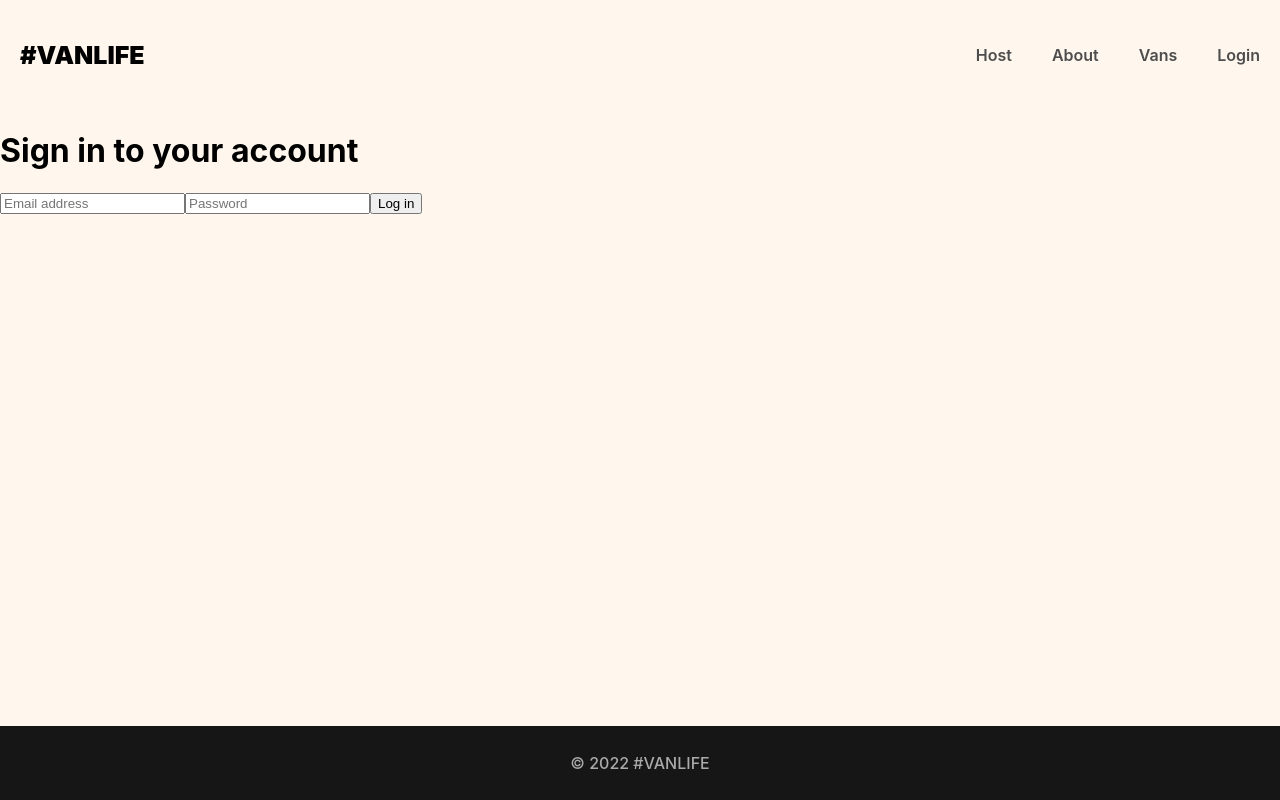
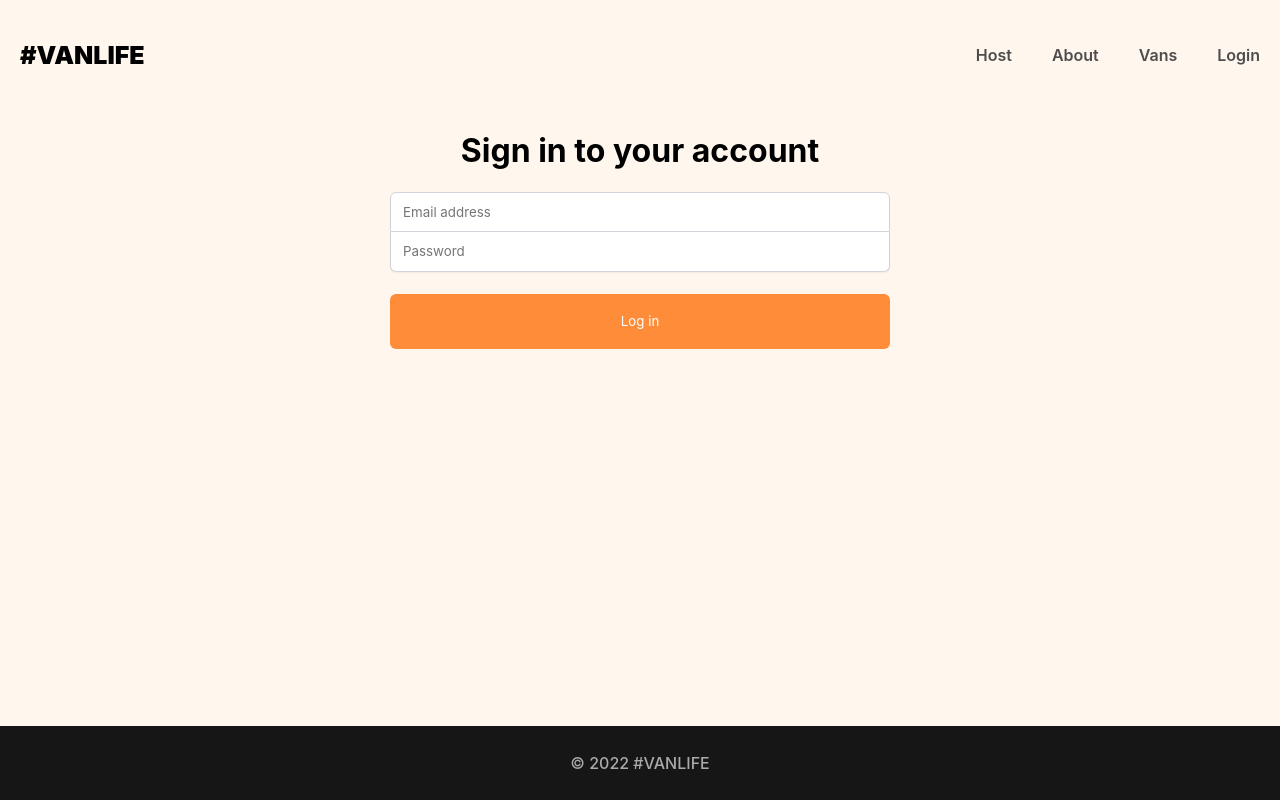
Before and after one commit to 42kevinzheng/React-Router-VanProject, a React (Vite) app: page /login in a window 1280 px wide. Built offline with nearby package versions, Linux system fonts and the light colour scheme; what miragejs would draw is missing.

Commit message:
changed css

```diff
--- a/src/App.css
+++ b/src/App.css
@@ -7,6 +7,11 @@
     padding: 0;
     background-color: #FFF7ED;
     font-family: "Inter", sans-serif;
+}
+
+a {
+    text-decoration: unset;
+    color: unset;
 }
 
 body::-webkit-scrollbar {
@@ -51,6 +56,20 @@
     text-decoration: underline;
 }
 
+header .login-icon {
+    height: 18px;
+    width: 18px;
+}
+
+header .login-link {
+    display: inline-flex;
+    align-items: center;
+}
+
+nav {
+    display: flex;
+}
+
 main {
     margin-bottom: 84px;
 }
@@ -84,7 +103,6 @@
     display: block;
     color: black;
     text-decoration: none;
-    margin-top: 60px;
     margin-left: 26px;
 }
 
@@ -98,7 +116,7 @@
 
 /*** HOME PAGE ***/
 .home-container {
-    background: linear-gradient(0deg, rgba(0, 0, 0, 0.46), rgba(0, 0, 0, 0.46)), url("./images/ma.jpeg") no-repeat center center;
+    background: linear-gradient(0deg, rgba(0, 0, 0, 0.46), rgba(0, 0, 0, 0.46)), url("") no-repeat center center;
     -webkit-background-size: cover;
     -moz-background-size: cover;
     -o-background-size: cover;
@@ -184,6 +202,15 @@
     padding-inline: 23px
 }
 
+.van-list-filter-buttons {
+    display: flex;
+    flex-wrap: wrap;
+}
+
+.van-list-filter-buttons > a {
+    margin-right: 15px;
+}
+
 .van-list {
     display: grid;
     grid-template-columns: 1fr 1fr;
@@ -261,7 +288,7 @@
 }
 
 .van-detail-container {
-    padding: 27px;
+    padding-inline: 27px;
 }
 
 .van-detail-container .back-button {
@@ -312,6 +339,7 @@
 
 .host-nav {
     display: flex;
+    margin-bottom: 30px;
 }
 
 .host-nav a {
@@ -443,3 +471,63 @@
     height: 100px;
     border-radius: 5px;
 }
+
+.not-found-container {
+    padding-inline: 26px;
+}
+
+.not-found-container .link-button {
+    width: 100%;
+    background-color: #161616;
+    color: white;
+}
+
+.login-container {
+    display: flex;
+    flex-direction: column;
+    align-items: center;
+    padding-inline: 27px;
+}
+
+.login-form {
+    display: flex;
+    flex-direction: column;
+    width: 100%;
+    max-width: 500px;
+}
+
+.login-form > input {
+    border: 1px solid rgba(209, 213, 219);
+    height: 40px;
+    text-indent: 10px;
+    font-family: "Inter", sans-serif;
+    box-shadow: 0px 1px 2px rgba(0, 0, 0, 0.05);
+    font-weight: 400;
+}
+
+.login-form > input:focus {
+    outline: none;
+}
+
+.login-form > input:first-of-type {
+    border-radius: 6px 6px 0px 0px;
+}
+
+.login-form > input:last-of-type {
+    border-radius: 0px 0px 6px 6px;
+    border-top: none;
+}
+
+.login-form > button {
+    background-color: #FF8C38;
+    border: none;
+    border-radius: 6px;
+    height: 55px;
+    margin-top: 22px;
+    color: white;
+    font-family: "Inter", sans-serif;
+}
+
+.red {
+    color: #cc0000;
+}
--- a/src/utils.js
+++ b/src/utils.js
@@ -1,7 +1,7 @@
 import { redirect } from "react-router-dom";
 
 export async function requireAuth() {
-    const isLoggedIn = false;
+    const isLoggedIn = true;
     if (!isLoggedIn) {
         throw redirect("/login");
     }
```
